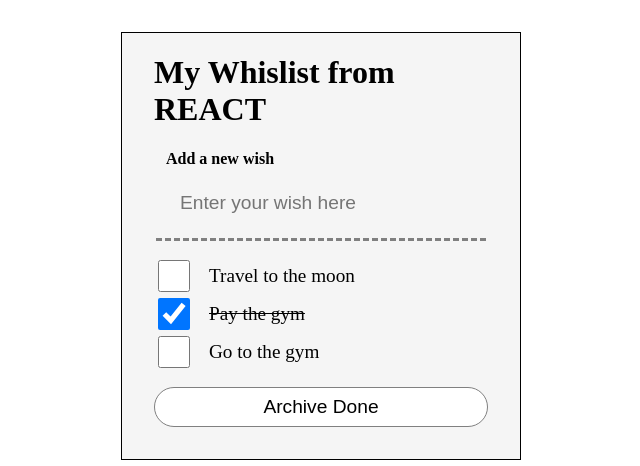
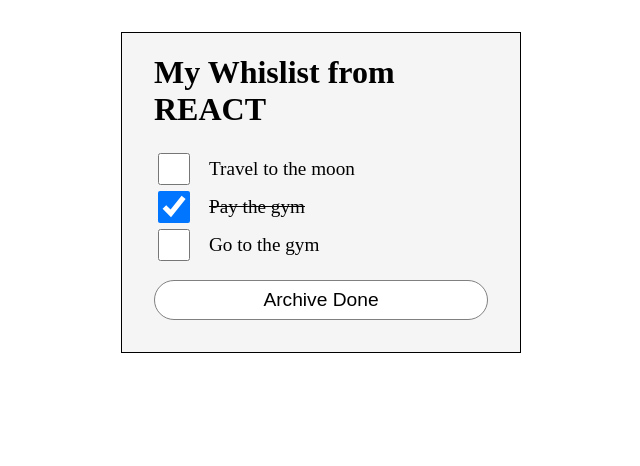
Before and after one commit to Torremolinos/wishlist, a React (Vite) app: page / in a window 1280 px wide. Shown: the top 466 px of the page, without its empty margins (319-959 px from the left). Built offline with nearby package versions, Linux system fonts and the light colour scheme.

Commit message:
cosas nuevas y la instalacion de prop-types

```diff
--- a/package.json
+++ b/package.json
@@ -11,6 +11,7 @@
   "author": "Adrian I",
   "license": "ISC",
   "dependencies": {
+    "prop-types": "^15.8.1",
     "react": "^18.2.0",
     "react-dom": "^18.2.0"
   },
--- a/src/App/App.jsx
+++ b/src/App/App.jsx
@@ -1,5 +1,6 @@
 import React from "react";
 import "./App.css";
+import WishInput from "./WishInput";
 
 const wishes = [
     { text: 'Travel to the moon', done : false },
@@ -40,10 +41,7 @@
         return (
             <div className="app">
                 <h1>My Whislist from REACT</h1>
-                <fieldset className="wish-input">
-                    <legend className="wish-input__label">Add a new wish</legend>
-                    <input className="wish-input__field" placeholder="Enter your wish here" />
-                </fieldset>
+                <WishInput onNewWish={text => console.log(text)} />
                   <ul className="wish-list">
                     {wishes.map(({text, done}, i) => (
                         <li key={text} className={`wish-list__item ${done ? 'wish-list__item--done': ''}`}>
--- /dev/null
+++ b/src/App/WishInput/WishInput.jsx
@@ -0,0 +1,21 @@
+
+import React from 'react';
+import PropTypes from 'prop-types';
+
+
+const WishInput = () => {
+<fieldset className="wish-input">
+    <legend className="wish-input__label">Add a new wish</legend>
+    <input className="wish-input__field" placeholder="Enter your wish here" />
+</fieldset>
+};
+
+WishInput.propTypes = {
+    onAdd: PropTypes.func.isRequired,
+};
+
+WishInput.defaultProps = {
+    onNewWish: () => {},
+};
+
+export default WishInput;
--- /dev/null
+++ b/src/App/WishInput/index.js
@@ -0,0 +1,2 @@
+import WishInput from './WishInput';
+export default WishInput;
```
Also changed, not shown: 3 other files (tests, documents, lock files or other folders).
